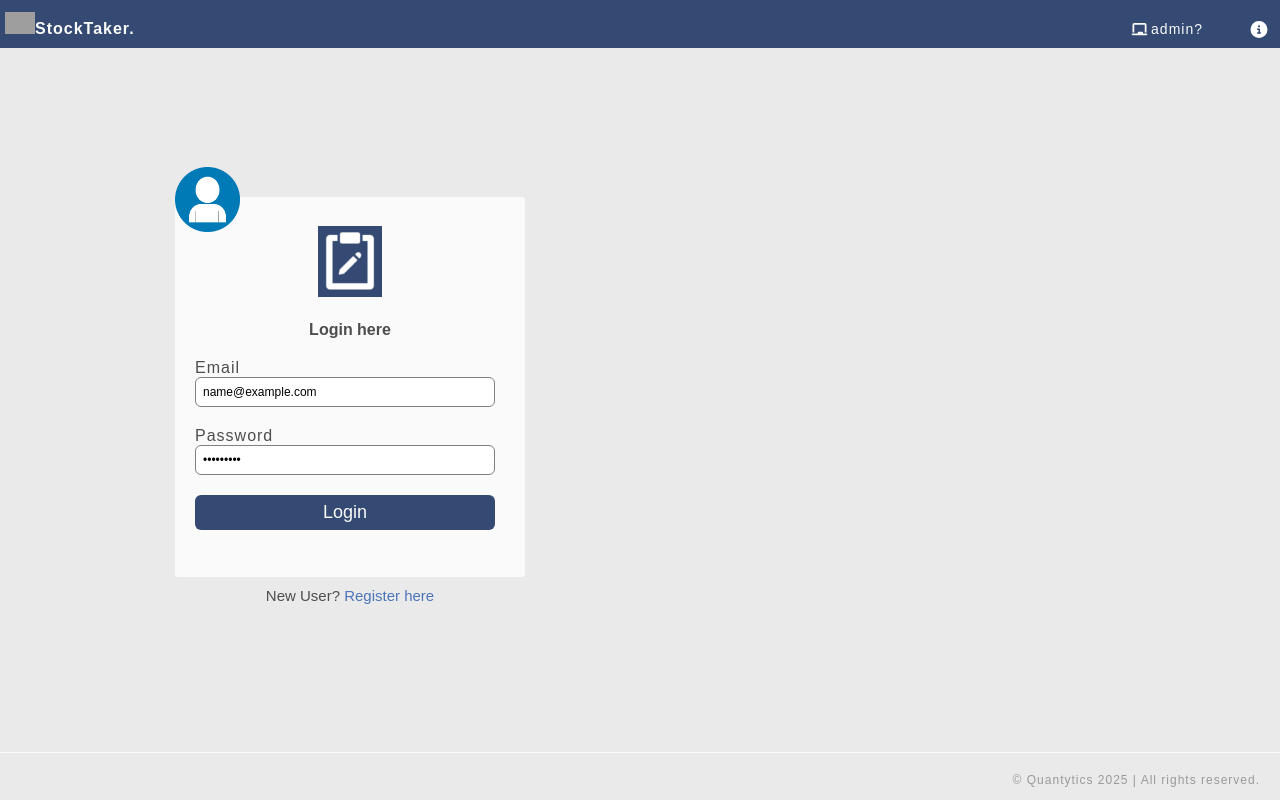
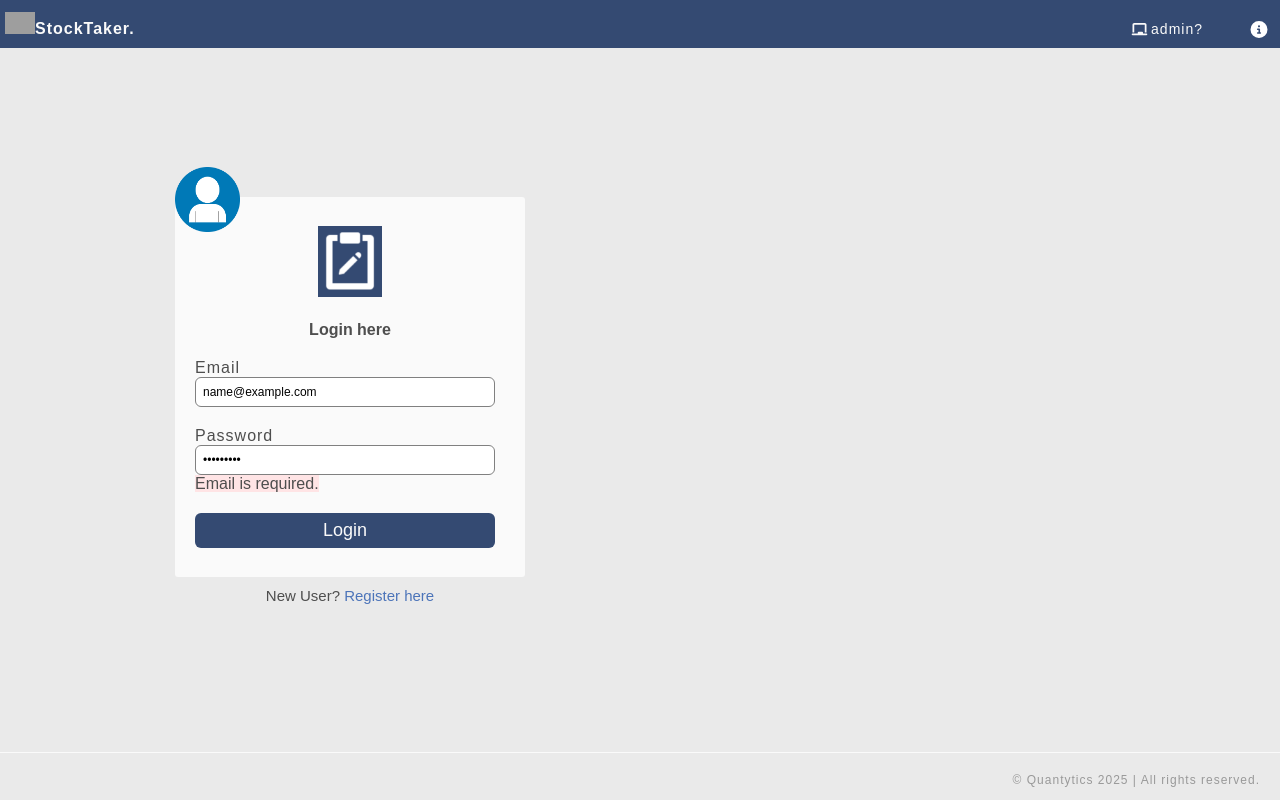
Before and after one commit to josealbin/stocktaker-client, a React (Vite) app: page / in a window 1280 px wide. Both pictures are taken after typing "name@example.com", "Sample123" into the empty fields and a click on the button "Login". Built offline with nearby package versions, Linux system fonts and the light colour scheme; no server answers; grey boxes are pictures that could not be loaded.

Commit message:
front-end validation in-progress

```diff
--- a/src/components/User/User.css
+++ b/src/components/User/User.css
@@ -17,4 +17,4 @@ h4{ text-align: center; }
 .login-path{ text-align: center; color: #4e4e4e; font-size: 15px; margin-top: -10px; }
 .login-path a{ color: #4C74B9;}
 .spinner{ position: absolute; top: 50%; left: 50%; transform: translate(-50%, -50%); z-index: 999; }
-.valid-error {color: red;}
+.valid-error {background-color: #ffe4e5; color: #4e4e4e; }
--- a/src/components/User/UserLogin.jsx
+++ b/src/components/User/UserLogin.jsx
@@ -57,8 +57,10 @@ function UserLogin({ setUser }) {
                 <form action='' onSubmit={handleSubmit}>
                     <label htmlFor="email">Email</label>
                     <input type="email" value={email} onChange={(e) => setEmail(e.target.value)} />
+                    {errors.email && <span className='valid-error'>{errors.email}</span>}
                     <label htmlFor="pass">Password</label>
                     <input type="password" value={password} placeholder="************" required onChange={(e) => setPassword(e.target.value)} />
+                    {errors.password && <span className='valid-error'>{errors.password}</span>}
                     <button type='submit'>Login</button>
                 </form>
             </div>
--- a/src/components/Validation.js
+++ b/src/components/Validation.js
@@ -3,9 +3,15 @@ export default function Validation(values){
 
     const email_pattern = /^[^\s@]+@[^\s@]+\.[^\s@]+$/;
     if(!values.email){
-        errors.email = "Email should not be empty."
+        errors.email = "Email is required."
     }else if(!email_pattern.test(values.email)){
         errors.email = "Invalid Email!"
     }
+
+
+    if(!values.password){
+        errors.password = "Email is required."
+    }
+
     return errors;
 }
```
